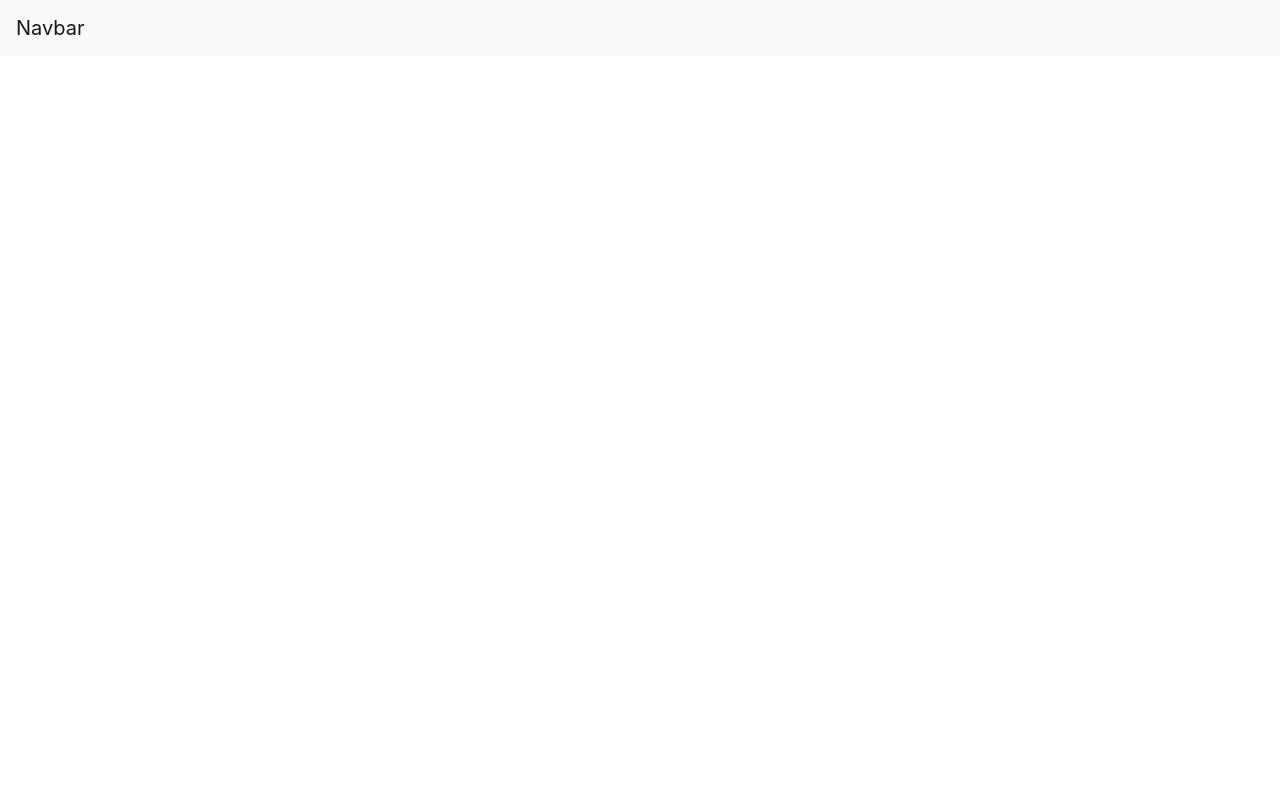
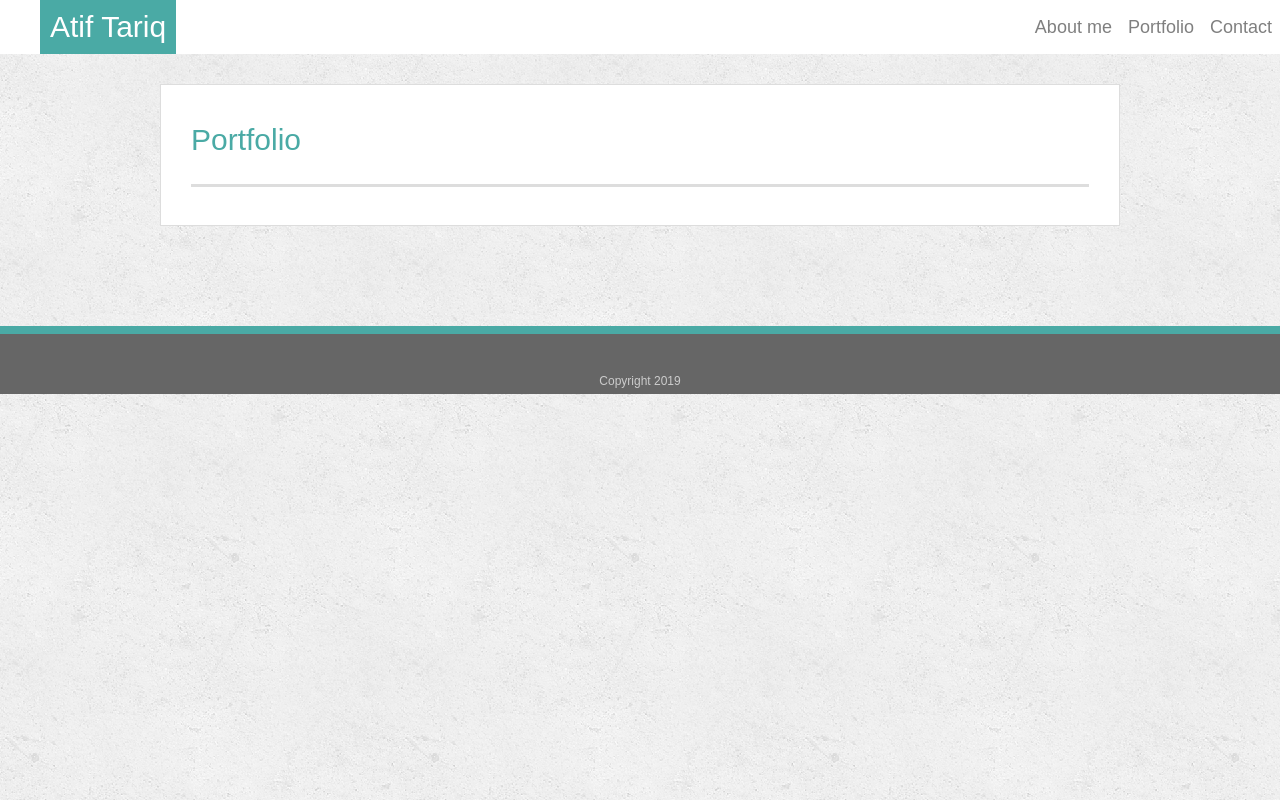
Before and after one commit to atiftariq786/Bootstrap-Portfolio, a plain HTML site: page portfolio.html in a window 1280 px wide. Drawn offline with nearby package versions, Linux system fonts and the light colour scheme.

Commit message:
modified index.html portfolio.html and contact.html

```diff
--- a/portfolio.html
+++ b/portfolio.html
@@ -2,20 +2,112 @@
 <html>
 <head>
   <meta charset="utf-8" />
-  <title>Atif Bootstrap Portfolio -Portfolio</title>
+  <title>Atif Bootstrap Portfolio - About Me</title>
   <link rel="stylesheet" href="https://stackpath.bootstrapcdn.com/bootstrap/4.3.1/css/bootstrap.min.css" integrity="sha384-ggOyR0iXCbMQv3Xipma34MD+dH/1fQ784/j6cY/iJTQUOhcWr7x9JvoRxT2MZw1T" crossorigin="anonymous">
   <link href="https://fonts.googleapis.com/css?family=Lobster" rel="stylesheet">
+  <meta name="viewport" content="width=device-width, initial-scale=1, maximum-scale=1">
+
+  <style>
+
+.navbar{
+    padding:0px;
+}
+
+.navbar-light .navbar-brand {
+    color: white;
+    font-size: 30px;
+    margin: 0px auto 0px 40px;
+    padding: 10px 10px 10px 10px;
+}
+body {
+  font-family: Arial, "Helvetica Neue", Helvetica, sans-serif;
+  font-size: 18px;
+  line-height: 34px;
+  color: #777777;
+  background-image: url("images/background.png");
+}
+.nav-link{
+    color:#777777;
+}
+h1{
+    color:#4aaaa5;
+    padding-bottom: 20px;
+    font-size: 30px;
+    line-height: 49px;
+    border-bottom: 3px solid #dddddd;
+}
+
+.container{
+
+
+  max-width: 960px;
+  padding: 30px;
+  margin: 30px auto 100px auto;
+  background: #ffffff;
+  border: 1px solid #dddddd;
+
+}
+.col-sm{
+  color: #777777;
+  font-family: Arial, "Helvetica Neue", Helvetica, sans-serif;
+}
+.auth-image{
+  margin-left: 30px;
+}
+
+ footer {
+  padding: 30px 0;
+  clear: both;
+  font-size: 12px;
+  color: #ffffff;
+  color: #cccccc;
+  text-align: center;
+  background: #666666;
+  border-top: 8px solid #4aaaa5;
+  height: 50px;
+}
+
+  </style>
+</head>
+<body>
+
+<nav class="navbar navbar-expand navbar-light" style="background-color: white;" >
+    <span class="navbar-brand h1" style="background-color:#4aaaa5;">Atif Tariq</span>
+
+      <ul class="navbar-nav ml-auto">
+        <li class="nav-item">
+          <a class="nav-link" href="index.html">About me <span class="sr-only">(current)</span></a>
+        </li>
+        <li class="nav-item">
+          <a class="nav-link" href="portfolio.html">Portfolio</a>
+        </li>
+        <li class="nav-item">
+          <a class="nav-link" href="contact.html">Contact</a>
+        </li>
+
+      </ul>
+
+  </nav>
+
+  <div class="container">
+    <h1>Portfolio</h1>
+
+       <div class="row">
+
+         <div class="col-sm">
+
+         </div>
 
 
 
-</head>
-<body>
-    <nav class="navbar navbar-expand-lg navbar-light bg-light">
-        <a class="navbar-brand" href="#">Navbar</a>
-        <button class="navbar-toggler" type="button" data-toggle="collapse" data-target="#navbarSupportedContent" aria-controls="navbarSupportedContent" aria-expanded="false" aria-label="Toggle navigation">
-          <span class="navbar-toggler-icon"></span>
-        </button>
+       </div>
+     </div>
 
+
+     <footer>
+        Copyright 2019
+
+      </footer>
 
 
 
```
Also changed, not shown: contact.html (+99 -3 lines), index.html (+8 -5 lines).
